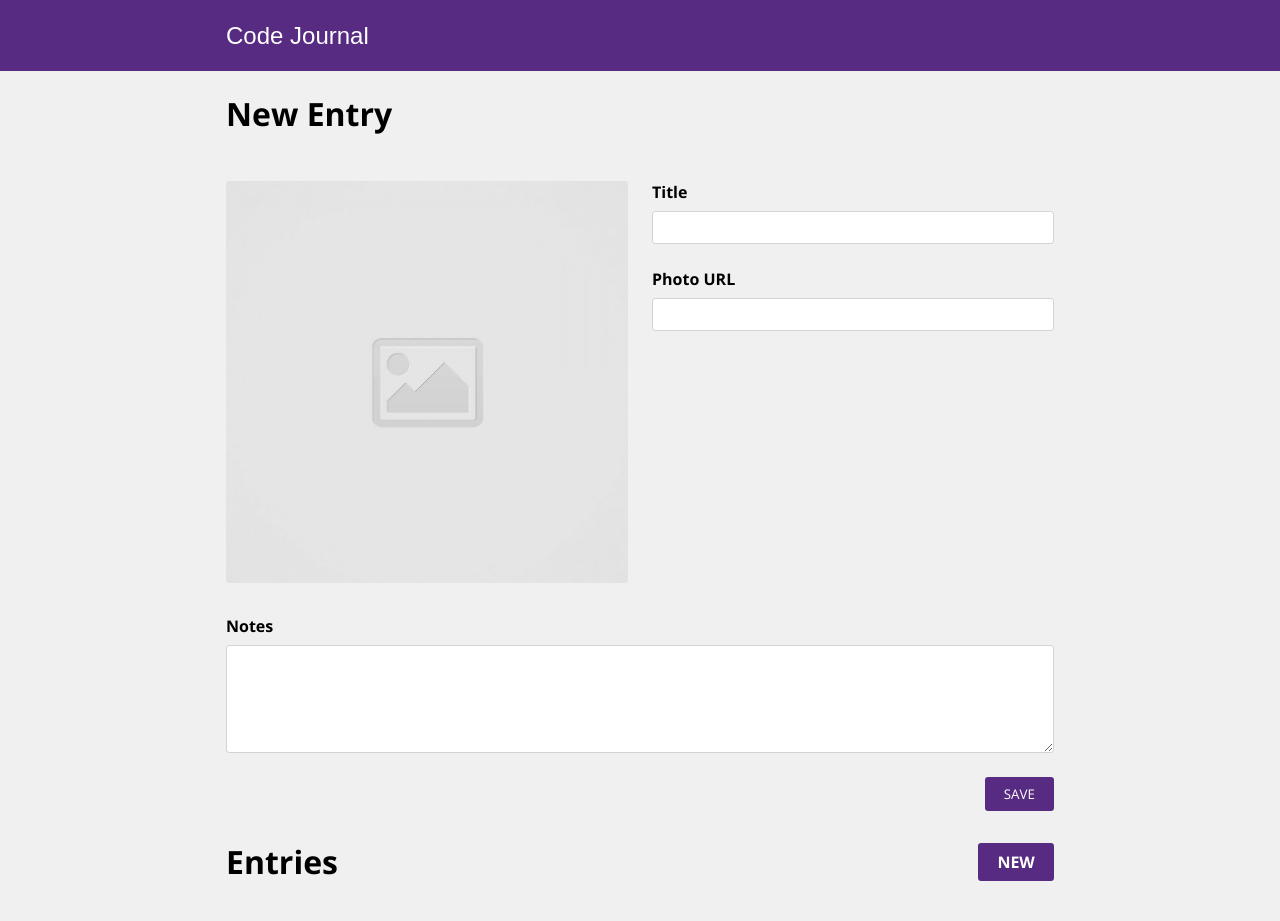
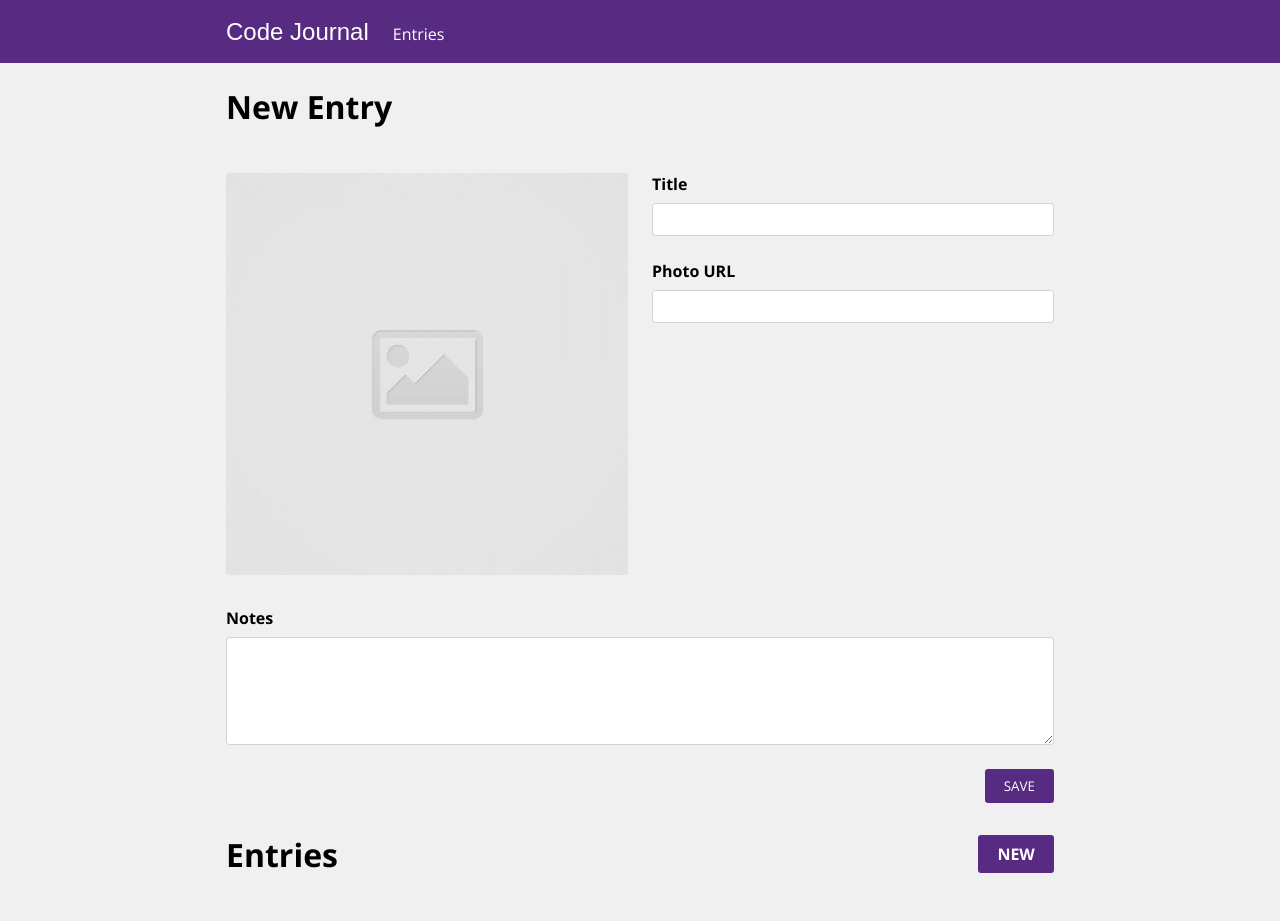
Before and after one commit to dennisliu9/code-journal, a website: page index.html in a window 1280 px wide. Drawn offline with nearby package versions, Linux system fonts and the light colour scheme; a web font is replaced by a local one.

Commit message:
Added nav bar with Entries on it

```diff
--- a/css/layout.css
+++ b/css/layout.css
@@ -34,6 +34,10 @@
   display: flex;
 }
 
+.inline {
+  display: inline;
+}
+
 label,
 button,
 img {
@@ -67,6 +71,15 @@ ul > li {
   margin: 1rem 0;
 }
 
+.horiz-nav > li {
+  display: inline;
+  margin-left: 20px;
+}
+
+.horiz-nav a {
+  text-decoration: none;
+}
+
 @media screen and (min-width: 768px) {
   .container {
     max-width: 900px;
--- a/css/styles.css
+++ b/css/styles.css
@@ -44,6 +44,10 @@ light-grey background: #f0f0f0
   padding: 0.1rem 0;
 }
 
+.padding-tb-1 {
+  padding: 1rem 0;
+}
+
 .no-text-deco {
   text-decoration: none;
 }
--- a/index.html
+++ b/index.html
@@ -22,9 +22,12 @@
 <body class="bg-light">
   <header class="bg-accent text-white padding-tb-01">
     <div class="container">
-      <div class="row">
+      <div class="row padding-tb-1">
         <div class="column-full">
-          <h2 class="heading-font font-regular">Code Journal</h2>
+          <h2 class="heading-font font-regular inline">Code Journal</h2>
+          <ul class="body-font horiz-nav list-no-bullets inline">
+            <li><a href="#" class="text-white no-text-deco">Entries</a></li>
+          </ul>
         </div>
       </div>
     </div>
```
